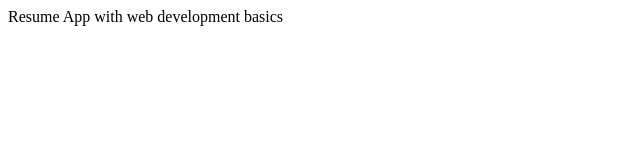
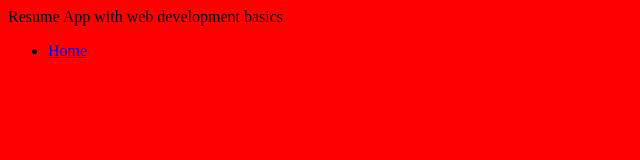
Before and after one commit to sanjay-singh13/Resume_App, a plain HTML site: page index.html in a window 1280 px wide. Shown: the whole page, without its empty margins (0-640 px from the left). Drawn offline with Linux system fonts and the light colour scheme.

Commit message:
second commit

```diff
--- /dev/null
+++ b/css/home.css
@@ -0,0 +1,3 @@
+body {
+    background: blue;
+}
--- /dev/null
+++ b/index.css
@@ -0,0 +1,3 @@
+body{
+    background: red;
+}
--- a/index.html
+++ b/index.html
@@ -4,9 +4,18 @@
     <meta charset="UTF-8">
     <meta http-equiv="X-UA-Compatible" content="IE=edge">
     <meta name="viewport" content="width=device-width, initial-scale=1.0">
+    <link rel="stylesheet" href="./index.css">
     <title>Document</title>
 </head>
 <body>
     <div>Resume App with web development basics</div>
+    <div>
+        <ul>
+            <li>
+                <a href="./html/Home.html">Home</a>
+            </li>
+
+        </ul>
+    </div>
 </body>
 </html>
```
Also changed, not shown: html/Home.html (added, +16 -0 lines).
